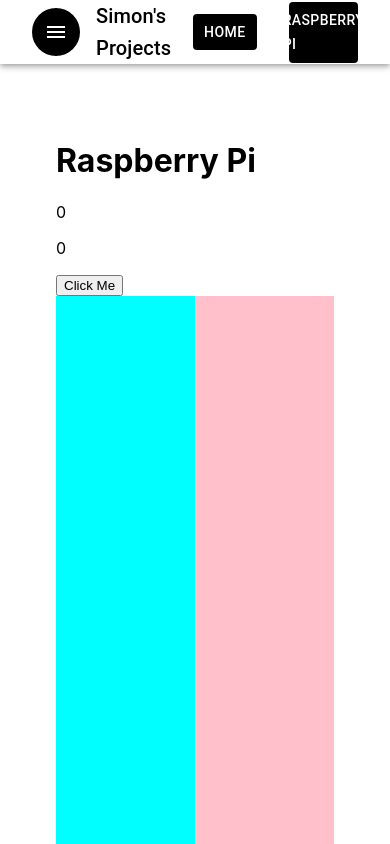
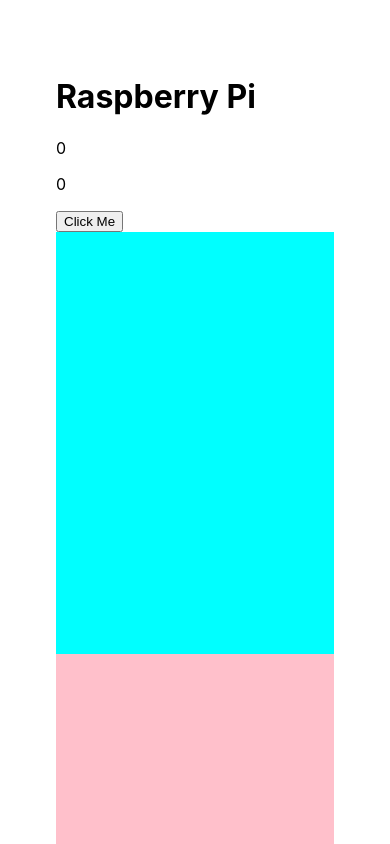
Before and after one commit to Simon-Oliver/ui-practice, a React (Create React App) app in the folder client/: page /rpi in a window 390 px wide. Shown: the top 844 px of the page. Built offline with nearby package versions, Linux system fonts and the light colour scheme; the HTML template or start-up script is replaced by a standard one.

Commit message:
finding offsetTop

```diff
--- a/client/src/App.js
+++ b/client/src/App.js
@@ -9,7 +9,6 @@
   return (
     <div className="App">
       <Router>
-        <Nav></Nav>
         <Box component="div" p={7}>
           <Switch>
             <Route path="/home">
--- a/client/src/pages/Raspberry Pi/Rpi.js
+++ b/client/src/pages/Raspberry Pi/Rpi.js
@@ -6,7 +6,8 @@
   const [scrollDepth, setScroll] = useState(0);
 
   const updateState = (num) => {
-    document.documentElement.scrollTo(0, 290) || document.body.scrollTo(0, 290);
+    const top = document.querySelector('.rpi_bottom__2J3TI').offsetTop;
+    document.documentElement.scrollTo(0, top) || document.body.scrollTo(0, top);
     setItems({ count: items.count + num });
   };
 
--- a/client/src/pages/Raspberry Pi/rpi.module.css
+++ b/client/src/pages/Raspberry Pi/rpi.module.css
@@ -14,3 +14,10 @@
   grid-column-start: 2;
   background-color: salmon;
 }
+
+@media only screen and (max-width: 768px) {
+  .bottom {
+    display: grid;
+    grid-template-columns: 1fr;
+  }
+}
```
